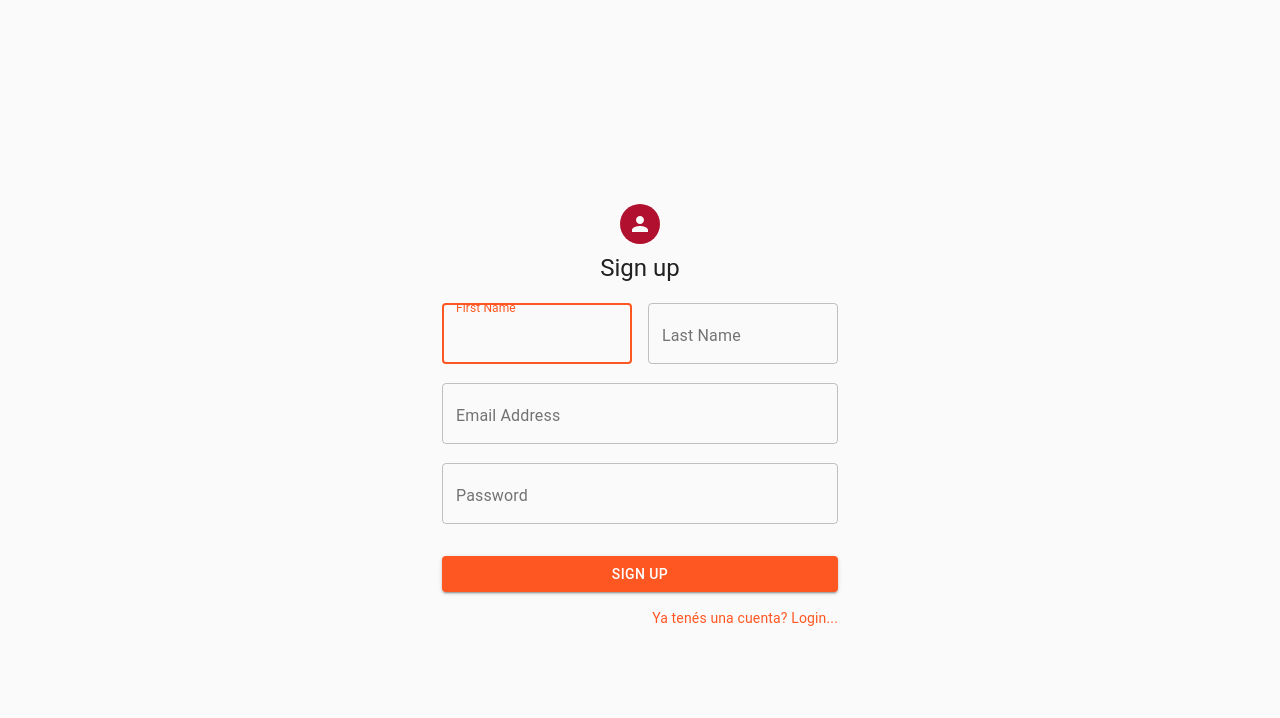
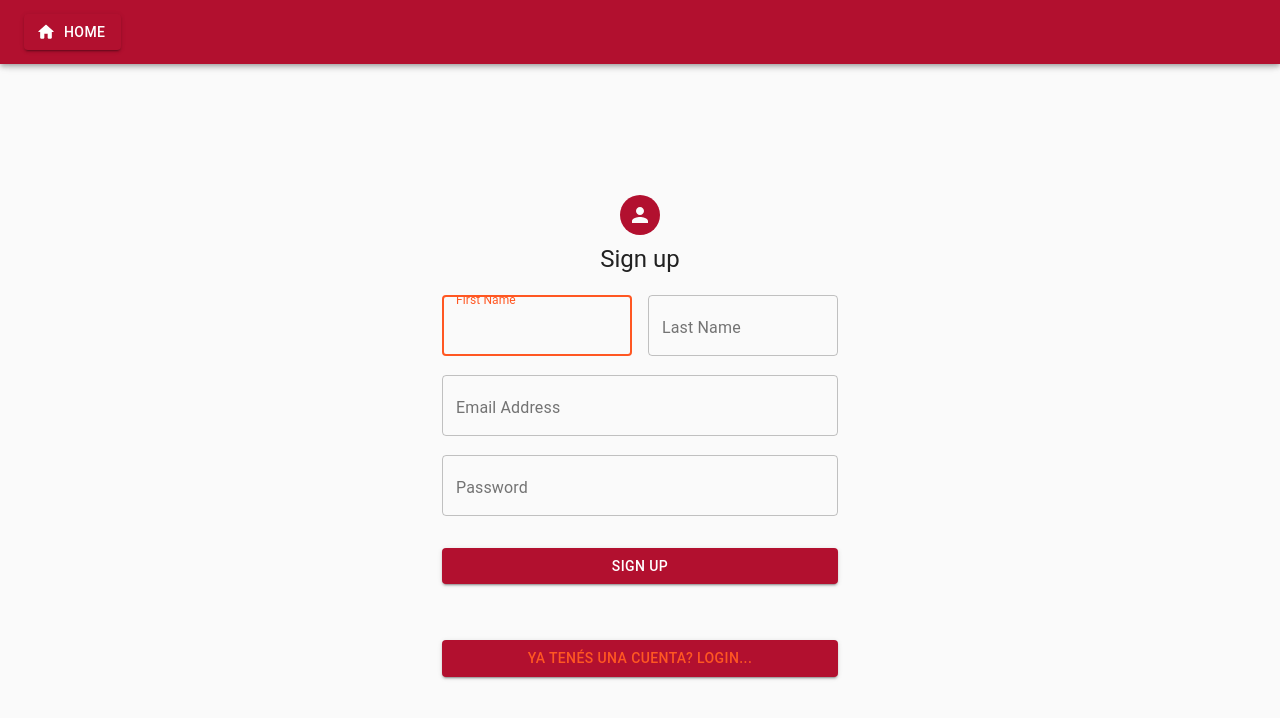
Before and after one commit to bano0224/Henry-PF, a React (Create React App) app in the folder client/: page /logup in a window 1280 px wide. Shown: the top 718 px of the page. Built offline with nearby package versions, Linux system fonts and the light colour scheme; a web font is replaced by a local one.

Commit message:
correccion de errores

```diff
--- a/client/src/Components/Login/Login.jsx
+++ b/client/src/Components/Login/Login.jsx
@@ -1,4 +1,5 @@
 import React, { useState } from "react";
+import { Link } from 'react-router-dom';
 import { useHistory } from "react-router-dom";
 import { Container, Button } from "@material-ui/core";
 import { useDispatch } from "react-redux";
@@ -144,14 +145,27 @@ export default function Login() {
               rows="3"
             ></input>
           </div>
-          <Container>
+          <Container className={style.buttonLogup}>
             <Button variant="contained" color="secondary" type="submit">
               Login
             </Button>
-            <div>
+            <div className={style.link}>
+            <Button
+            type="submit"
+            fullWidth
+            variant="contained"
+            color="secondary"
+            /* className={classes.submit} */
+            component={Link}
+                    to='/logup'
+          >
+            Si no posees una cuenta hacé click aquí
+          </Button>
+            </div>
+            <div className={style.google}>
               <br />
               <br />
-              <GoogleLogin
+              <GoogleLogin className={style.googleButton}
                 clientId="167695785983-a0bj8k1t6bi2c3pqlb18g68834srcng0.apps.googleusercontent.com"
                 buttonText="Iniciar sesión"
                 onSuccess={responseGoogle}
@@ -162,7 +176,7 @@ export default function Login() {
             <div className={style.containerFB}>
               <br />
               <br />
-              <FacebookLogin
+              {/* <FacebookLogin className={style.facebookButton}
                 appId="906354623292808"
                 autoLoad={false}
                 fields="name,email,picture"
@@ -170,7 +184,7 @@ export default function Login() {
                 textButton='Iniciar sesión'
                 icon="fa-facebook"
                 className={style.FBbutton}
-              />
+              /> */}
             </div>
           </Container>
         </form>
--- a/client/src/Components/Login/Login.module.css
+++ b/client/src/Components/Login/Login.module.css
@@ -11,14 +11,40 @@
   }
 
 .FBbutton {
-  width: 50px;
-  height: 5px;
-  border-radius: 20px;
+  color:steelblue;
+}
+  .link {
+    margin-top: 20px;
+  }
+
+.google {
+  display: flex;
+  flex-direction: column;
+  justify-content: center;
+}
+
+.googleButton {
+  display: flex;
+  justify-content: center;
+  align-items: center;
+}
+
+.facebookButton {
+  display: flex;
+  justify-content: center;
+  align-items: center;
+  width: 5px;
+}
+
+.buttonLogup {
+  display: flex;
+  flex-direction: column;
+  justify-content: center;
 }
 
 .containerFB{
   display: flex;
-  justify-content: flex-start;
+  justify-content: center;
   margin-top: 20px;
 }
 
--- a/client/src/Components/Login/Logup.jsx
+++ b/client/src/Components/Login/Logup.jsx
@@ -16,6 +16,7 @@ import { Style } from '@material-ui/icons';
 import PersonIcon from '@material-ui/icons/Person';
 import style from './Logup.module.css';
 import setLogup from '../../actions/setLogup';
+import AdminLogin from './AdminLogin/AdminLogin';
 
 
 const useStyles = makeStyles((theme) => ({
@@ -45,6 +46,7 @@ export default function Logup() {
     const classes = useStyles();
     const history = useHistory()
     const dispatch = useDispatch()
+    /* const [errors, setErrors] = useState({ form: "Completar el formulario"}); */
     const [input, setInput] = useState({
       firstName: "",
       lastName: "",
@@ -52,12 +54,38 @@ export default function Logup() {
       password: "",
     })
 
-
 function handleChange (e) {
   setInput({
     ...input,
     [e.target.name]: e.target.value
 })
+/* setErrors(
+  validate({
+    ...form,
+  })
+) */
+const validate = (form) => {
+  let errors = {};
+
+  if(!form.name) {
+    errors.name = "Nombre requerido";
+  } else if (form.name.length < 4){
+    errors.name = "Se requiere un nombre con mas de 4 caracteres";
+  }
+  if(input.password.length === 0 || !input.password){
+    errors.password = "La constraseña es incorrecta";
+  }
+  if(input.firstName || !input.lastName || !input.email){
+    errors.lastName.firstName.email = "Todos los campos son obligatorios";
+  }
+  if(input.password.length < 8 ){
+    errors.password = "La contraseña deberia debe tener al menos 8 caracteres";
+  }
+  if(!/^(?=.*\d)(?=.*[a-z])(?=.*[A-Z])(?=.*[a-zA-Z])/(input.password)){
+    errors.password = "La contraseña debe contener almenos una letra mayúscula, una minúscula y un número";
+  }
+
+}
 }
 
 function onSubmit (data, e) {
@@ -71,6 +99,7 @@ function onSubmit (data, e) {
 
   return (
       <div className={style.container}>
+        <AdminLogin/>
     <Container component="main" maxWidth="xs">
       <CssBaseline />
       <div className={classes.paper}>
@@ -130,6 +159,7 @@ function onSubmit (data, e) {
                 name="email"
                 autoComplete="email"
                 type="email"
+
               />
               <span className="text-danger text-small d-block mb-2">
               {errors.email?.type === 'required' && "Email is required"}
@@ -150,7 +180,7 @@ function onSubmit (data, e) {
                 pattern="^(?=.[A-Za-z])(?=.\d)[A-Za-z\d]{8,}$"
               />
               <span className="text-danger text-small d-block mb-2">
-              {errors.password?.type === 'required' && "Password is required"}
+              {errors.password?.type === 'required' && "La contraseña debe tener al menos 8 dígitos"}
               </span>
             </Grid>
           </Grid>
@@ -158,23 +188,35 @@ function onSubmit (data, e) {
             type="submit"
             fullWidth
             variant="contained"
-            color="primary"
+            color="secondary"
             className={classes.submit}
           >
             Sign Up
           </Button>
           <Grid container justifyContent="flex-end">
             <Grid item>
-              <Link href="#" variant="body2">
-                Ya tenés una cuenta? Login...
-              </Link>
+
             </Grid>
           </Grid>
         </form>
       </div>
+
       <Box mt={5}>
 
       </Box>
+      <div>
+      <Button
+            id='button'
+            fullWidth
+            variant="contained"
+            color="secondary"
+            className={classes.button}
+            component={Link}
+                    to='/login'
+          >
+            Ya tenés una cuenta? Login...
+          </Button>
+          </div>
     </Container>
     </div>
   );
--- /dev/null
+++ b/client/src/components/Login/AdminLogin/AdminLogin.jsx
@@ -0,0 +1,144 @@
+import React from 'react';
+import clsx from 'clsx';
+import { makeStyles, useTheme } from '@material-ui/core/styles';
+import Drawer from '@material-ui/core/Drawer';
+import CssBaseline from '@material-ui/core/CssBaseline';
+import AppBar from '@material-ui/core/AppBar';
+import Toolbar from '@material-ui/core/Toolbar';
+import List from '@material-ui/core/List';
+import Typography from '@material-ui/core/Typography';
+import Divider from '@material-ui/core/Divider';
+import IconButton from '@material-ui/core/IconButton';
+import MenuIcon from '@material-ui/icons/Menu';
+import ChevronLeftIcon from '@material-ui/icons/ChevronLeft';
+import ChevronRightIcon from '@material-ui/icons/ChevronRight';
+import ListItem from '@material-ui/core/ListItem';
+import ListItemIcon from '@material-ui/core/ListItemIcon';
+import ListItemText from '@material-ui/core/ListItemText';
+import CategoryIcon from '@material-ui/icons/Category';
+import FastfoodIcon from '@material-ui/icons/Fastfood';
+import PeopleIcon from '@material-ui/icons/People';
+import Container from '@material-ui/core/Container'
+import HomeRoundedIcon from '@material-ui/icons/HomeRounded';
+import Button from '@material-ui/core/Button';
+import { Link } from 'react-router-dom';
+
+const drawerWidth = 240;
+
+const useStyles = makeStyles((theme) => ({
+    root: {
+    display: 'flex'
+    },
+    appBar: {
+    transition: theme.transitions.create(['margin', 'width'], {
+        easing: theme.transitions.easing.sharp,
+        duration: theme.transitions.duration.leavingScreen,
+    }),
+    },
+    appBarShift: {
+    width: `calc(100% - ${drawerWidth}px)`,
+    marginLeft: drawerWidth,
+    transition: theme.transitions.create(['margin', 'width'], {
+        easing: theme.transitions.easing.easeOut,
+        duration: theme.transitions.duration.enteringScreen,
+    }),
+    },
+    menuButton: {
+    marginRight: theme.spacing(2),
+    },
+    hide: {
+        display: 'none',
+    },
+    drawer: {
+        width: drawerWidth,
+        flexShrink: 0,
+    },
+    link: {
+        textDecoration: 'none',
+        color: 'white'
+    },
+    dashboard: {
+        display: 'flex',
+        flexDirection: 'row',
+        justifyContent: 'flex-end'
+    },
+    drawerPaper: {
+    width: drawerWidth,
+    },
+    container: {
+        justifyContent: 'space-between'
+    },
+    drawerHeader: {
+        display: 'flex',
+        alignItems: 'center',
+        padding: theme.spacing(0, 1),
+        // necessary for content to be below app bar
+        ...theme.mixins.toolbar,
+        justifyContent: 'flex-end',
+    },
+    content: {
+    flexGrow: 1,
+    padding: theme.spacing(3),
+    transition: theme.transitions.create('margin', {
+        easing: theme.transitions.easing.sharp,
+        duration: theme.transitions.duration.leavingScreen,
+    }),
+    marginLeft: -drawerWidth,
+    },
+    contentShift: {
+    transition: theme.transitions.create('margin', {
+        easing: theme.transitions.easing.easeOut,
+        duration: theme.transitions.duration.enteringScreen,
+    }),
+    marginLeft: 0,
+    },
+}));
+
+export default function AdminLogin() {
+    const classes = useStyles();
+    const theme = useTheme();
+    const [open, setOpen] = React.useState(false);
+
+    const handleDrawerOpen = () => {
+    setOpen(true);
+    };
+
+    const handleDrawerClose = () => {
+    setOpen(false);
+    };
+
+    return (
+    <div className={classes.root}>
+        <CssBaseline />
+        <AppBar
+            color="secondary"
+            position="fixed"
+            className={clsx(classes.appBar, {
+                [classes.appBarShift]: open,
+            })}
+        >
+        <Toolbar className={classes.container}>
+
+
+
+
+            <div className={classes.dashboard}>
+                <Button
+                    variant="contained"
+                    color="secondary"
+                    className={classes.button}
+                    id='button'
+                    startIcon={<HomeRoundedIcon />}
+                    component={Link}
+                    to='/'
+                >
+                    Home
+                </Button>
+            </div>
+        </Toolbar>
+        <Container>
+        </Container>
+        </AppBar>
+    </div>
+    );
+}
--- a/client/src/store/index.js
+++ b/client/src/store/index.js
@@ -9,6 +9,11 @@ const rootReducer = combineReducers({
   cartReducer,
   productReducer
 })
+
+/* const loginInLocalStorage = localStorage.getItem("login")
+  ? JSON.parse(localStorage.getItem("cart"))
+  : false;
+ */
 
 
 const cartItemsInLocalStorage = localStorage.getItem("cart")
```
Also changed, not shown: 1 other file (tests, documents, lock files or other folders).
